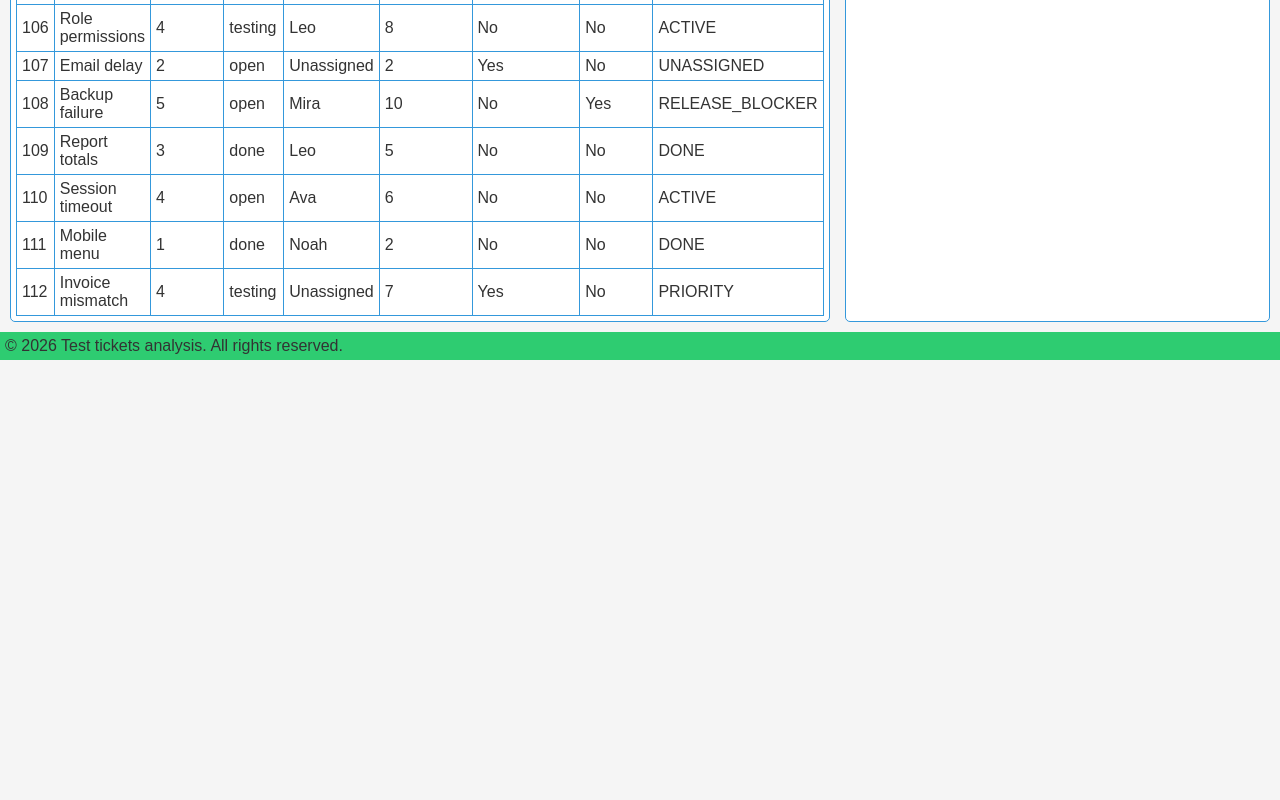
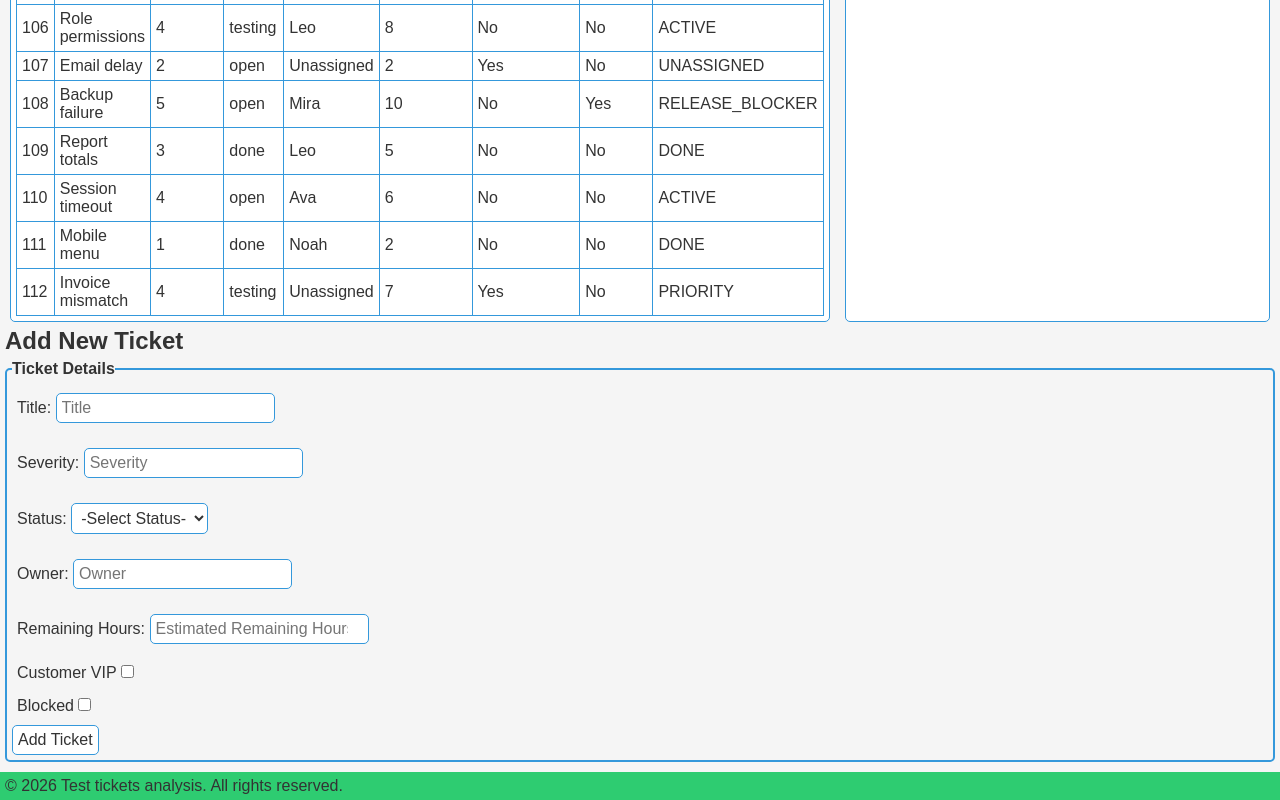
Before and after one commit to Davedov/release-tickets, a website with bundled scripts: page index.html in a window 1280 px wide. Shown: the part 464-1264 px from the top of the page. Before the commit the page ends 824 px from the top, so only its background shows below. Built offline with nearby package versions, Linux system fonts and the light colour scheme.

Commit message:
add feature to add ticket

```diff
--- a/index.html
+++ b/index.html
@@ -57,6 +57,58 @@
 					<div id="release-decision" class="release-decision"></div>
 				</article>
 			</section>
+			<section>
+				<h2>Add New Ticket</h2>
+				<form id="new-ticket-form">
+					<fieldset>
+						<legend>Ticket Details</legend>
+						<label for="new-ticket-title">
+							Title:
+							<input type="text" id="new-ticket-title" name="title" placeholder="Title" />
+						</label>
+						<label for="new-ticket-severity">
+							Severity:
+							<input
+								type="number"
+								id="new-ticket-severity"
+								name="severity"
+								placeholder="Severity"
+							/>
+						</label>
+						<label for="new-ticket-status">
+							Status:
+							<select name="status" id="new-ticket-status">
+								<option value="" disabled selected>-Select Status-</option>
+								<option value="open">open</option>
+								<option value="done">Done</option>
+								<option value="testing">Testing</option>
+							</select>
+						</label>
+						<label for="new-ticket-owner">
+							Owner:
+							<input type="text" id="new-ticket-owner" name="owner" placeholder="Owner" />
+						</label>
+						<label for="new-ticket-remaining-hours">
+							Remaining Hours:
+							<input
+								type="number"
+								id="new-ticket-remaining-hours"
+								name="remaining-hours"
+								placeholder="Estimated Remaining Hours"
+							/>
+						</label>
+						<label for="new-ticket-customer-vip">
+							Customer VIP
+							<input type="checkbox" id="new-ticket-customer-vip" name="customer-vip" />
+						</label>
+						<label for="new-ticket-blocked">
+							Blocked
+							<input type="checkbox" id="new-ticket-blocked" name="blocked" />
+						</label>
+						<button type="submit">Add Ticket</button>
+					</fieldset>
+				</form>
+			</section>
 		</main>
 		<footer>
 			<p>&copy; 2026 Test tickets analysis. All rights reserved.</p>
--- a/script.ts
+++ b/script.ts
@@ -177,6 +177,19 @@ const divReleaseDecision = getRequiredElement<HTMLElement>("release-decision");
 const ulClassificationFilters = getRequiredElement<HTMLElement>("classification-filters");
 const inputSearchBar = getRequiredElement<HTMLInputElement>("search-bar");
 const pNoTicketsMessage = getRequiredElement<HTMLElement>("no-tickets-message");
+
+const formNewTicket = getRequiredElement<HTMLFormElement>("new-ticket-form");
+const inputNewTicketTitle = getRequiredElement<HTMLInputElement>("new-ticket-title");
+const inputNewTicketSeverity = getRequiredElement<HTMLInputElement>("new-ticket-severity");
+const inputNewTicketStatus = getRequiredElement<HTMLSelectElement>("new-ticket-status");
+const inputNewTicketOwner = getRequiredElement<HTMLInputElement>("new-ticket-owner");
+const inputNewTicketRemainingHours = getRequiredElement<HTMLInputElement>(
+	"new-ticket-remaining-hours",
+);
+const inputNewTicketCustomerVip = getRequiredElement<HTMLInputElement>(
+	"new-ticket-customer-vip",
+);
+const inputNewTicketBlocked = getRequiredElement<HTMLInputElement>("new-ticket-blocked");
 //#endregion
 //#region global variables
 let ticketFilter: filterClassification = "all";
@@ -207,9 +220,36 @@ inputSearchBar.addEventListener("input", (event) => {
 	ticketsSearch = event.target.value.toLowerCase();
 	filterTickets();
 });
+
+formNewTicket.addEventListener("submit", (event) => {
+	event.preventDefault();
+
+	const title: string = inputNewTicketTitle.value.trim();
+	const severity: number = parseInt(inputNewTicketSeverity.value);
+	const status: ticketStatus = inputNewTicketStatus.value as ticketStatus;
+	const owner: string | null = inputNewTicketOwner.value.trim() || null;
+	const remainingHours: number = parseInt(inputNewTicketRemainingHours.value);
+	const customerVip: boolean = inputNewTicketCustomerVip.checked;
+	const blocked: boolean = inputNewTicketBlocked.checked;
+	const id: number = Math.max(...tickets.map((ticket) => ticket.id)) + 1;
+
+	const newTicket: ticket = {
+		id: id,
+		title: title,
+		severity: severity,
+		status: status,
+		owner: owner,
+		remainingHours: remainingHours,
+		customerVip: customerVip,
+		blocked: blocked,
+	};
+
+	tickets.push(newTicket);
+	filterTickets();
+	displayReleaseAnalysis();
+});
 //#endregion
 //#region functions
-
 function filterTickets(ticketsList: ticket[] = tickets): void {
 	const filteredTickets: ticket[] = ticketsList.filter((ticket) => {
 		const title: string = ticket.title.toLowerCase();
@@ -371,6 +411,8 @@ function displayReleaseAnalysis(): void {
 
 	const decision: releaseDecision = report.decision;
 
+	ulReleaseAnalysis.innerHTML = "";
+
 	const liTotalTickets: HTMLLIElement = document.createElement("li");
 	liTotalTickets.textContent = `Total Tickets: ${report.totalTickets}`;
 	ulReleaseAnalysis.appendChild(liTotalTickets);
--- a/styles.css
+++ b/styles.css
@@ -135,7 +135,34 @@ label {
 	margin: var(--margin);
 }
 
-input[type="text"] {
+form fieldset {
+	display: flex;
+	flex-direction: column;
+	gap: var(--margin);
+	margin: var(--margin) 0;
+	padding: var(--padding);
+	border-radius: var(--rounding);
+	border: 2px solid var(--primary-color);
+}
+
+form fieldset legend {
+	font-weight: bold;
+}
+
+form button {
+	padding: var(--padding);
+	border: 1px solid var(--primary-color);
+	border-radius: var(--rounding);
+	background-color: var(--card-background-color);
+	color: var(--text-color);
+	cursor: pointer;
+	width: fit-content;
+}
+
+input[type="text"],
+input[type="number"],
+input[type="email"],
+select {
 	padding: var(--padding);
 	border: 1px solid var(--primary-color);
 	border-radius: var(--rounding);
```
